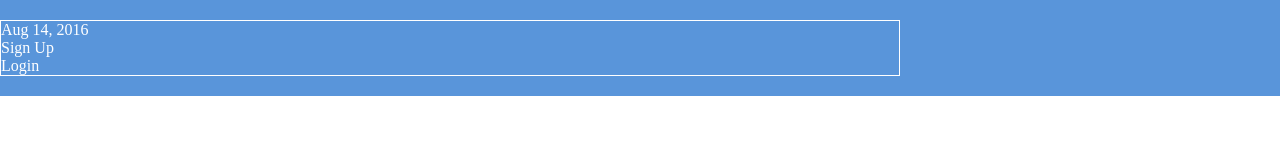
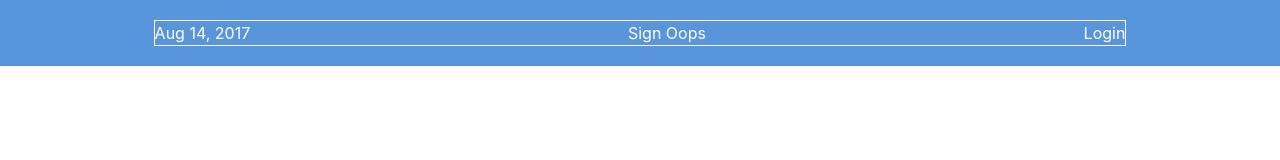
Before and after one commit to jirafasconleche/w-flexbox, a plain HTML site: page index.html in a window 1280 px wide. Drawn offline with nearby package versions, Linux system fonts and the light colour scheme.

Commit message:
commit en jirafasconleche
tratando de actualizar en jcl

```diff
--- a/index.html
+++ b/index.html
@@ -1,15 +1,17 @@
+<!-- browser-sync start --server '/Users/jirafasconleche/www/w-flexbox' --files '/Users/jirafasconleche/www/w-flexbox' -->
 <!DOCTYPE html>
 <html lang='en'>
   <head>
     <meta charset='UTF-8'/>
     <title>1 clase de web</title>
+    <link rel="stylesheet" href="https://maxcdn.bootstrapcdn.com/bootstrap/4.0.0-beta/css/bootstrap.min.css" integrity="sha384-/Y6pD6FV/Vv2HJnA6t+vslU6fwYXjCFtcEpHbNJ0lyAFsXTsjBbfaDjzALeQsN6M" crossorigin="anonymous">
     <link rel='stylesheet' href='styles.css'/>
   </head>
   <body>
     <div class='menu-container'>
       <div class='menu'>
-        <div class='date'>Aug 14, 2016</div>
-        <div class='signup'>Sign Up</div>
+        <div class='date'>Aug 14, 2017</div>
+        <div class='signup'>Sign Oops</div>
         <div class='login'>Login</div>
       </div>
     </div>
--- a/styles.css
+++ b/styles.css
@@ -9,9 +9,14 @@
   color: #fff;
   background-color: #5995DA;  /* Blue */
   padding: 20px 0;
+  display: flex;
+  justify-content: center;
+  flex-direction: row;
 }
 
 .menu {
   border: 1px solid #fff;  /* For debugging */
-  width: 900px;
+  width: 76%;
+  display: flex;
+  justify-content:space-between;
 }
```
